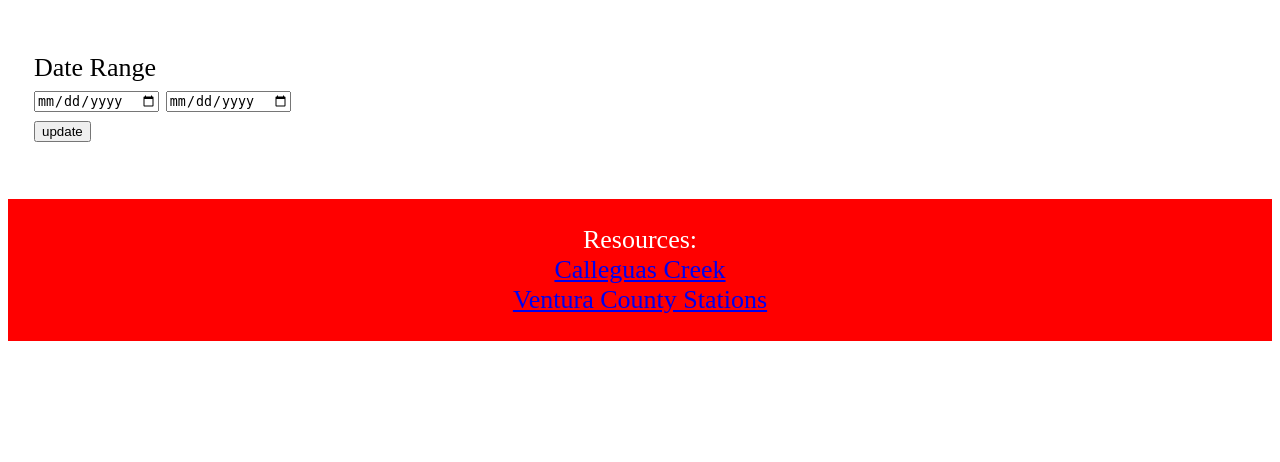
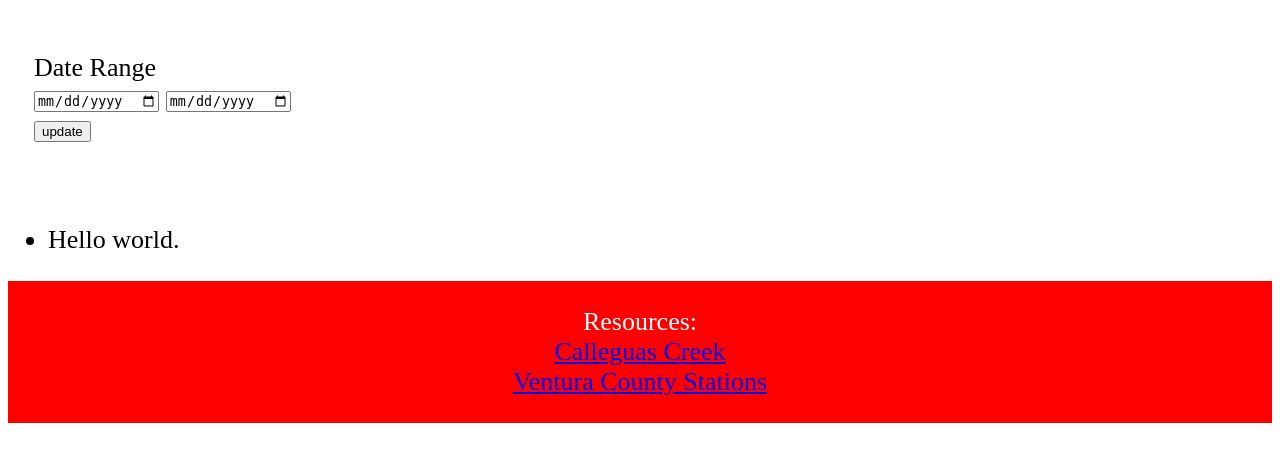
Before and after one commit to zoothar/Capstone_CoryGomez_EvanHauck, a Django app: page / in a window 1280 px wide. Shown: the part 213-675 px from the top of the page. Run offline with Django 3.2, Linux system fonts and the light colour scheme.

Commit message:
Still trying to figure out how to give page dynamic function through python

```diff
--- a/WeatherStation/views.py
+++ b/WeatherStation/views.py
@@ -1,10 +1,15 @@
 from django.http import HttpResponse
 from django.template import loader
+from django.contrib import messages
+
+
 
 def index(request):
     t = loader.get_template('Main_Page.html')
     c = {'foo': 'bar'}
+    messages.add_message(request, messages.INFO, 'Hello world.')
     return HttpResponse(t.render(c, request))
+
 
 def plot(request):
     t = loader.get_template('Plot.html')
--- a/templates/Main_Page.html
+++ b/templates/Main_Page.html
@@ -26,6 +26,13 @@
             </form>
             <br>
         </article>
+        {% if messages %}
+            <ul class="messages">
+                {% for message in messages %}
+                <li{% if message.tags %} class="{{ message.tags }}"{% endif %}>{{ message }}</li>
+                {% endfor %}
+            </ul>
+        {% endif %}
 
 
         <footer>
```
